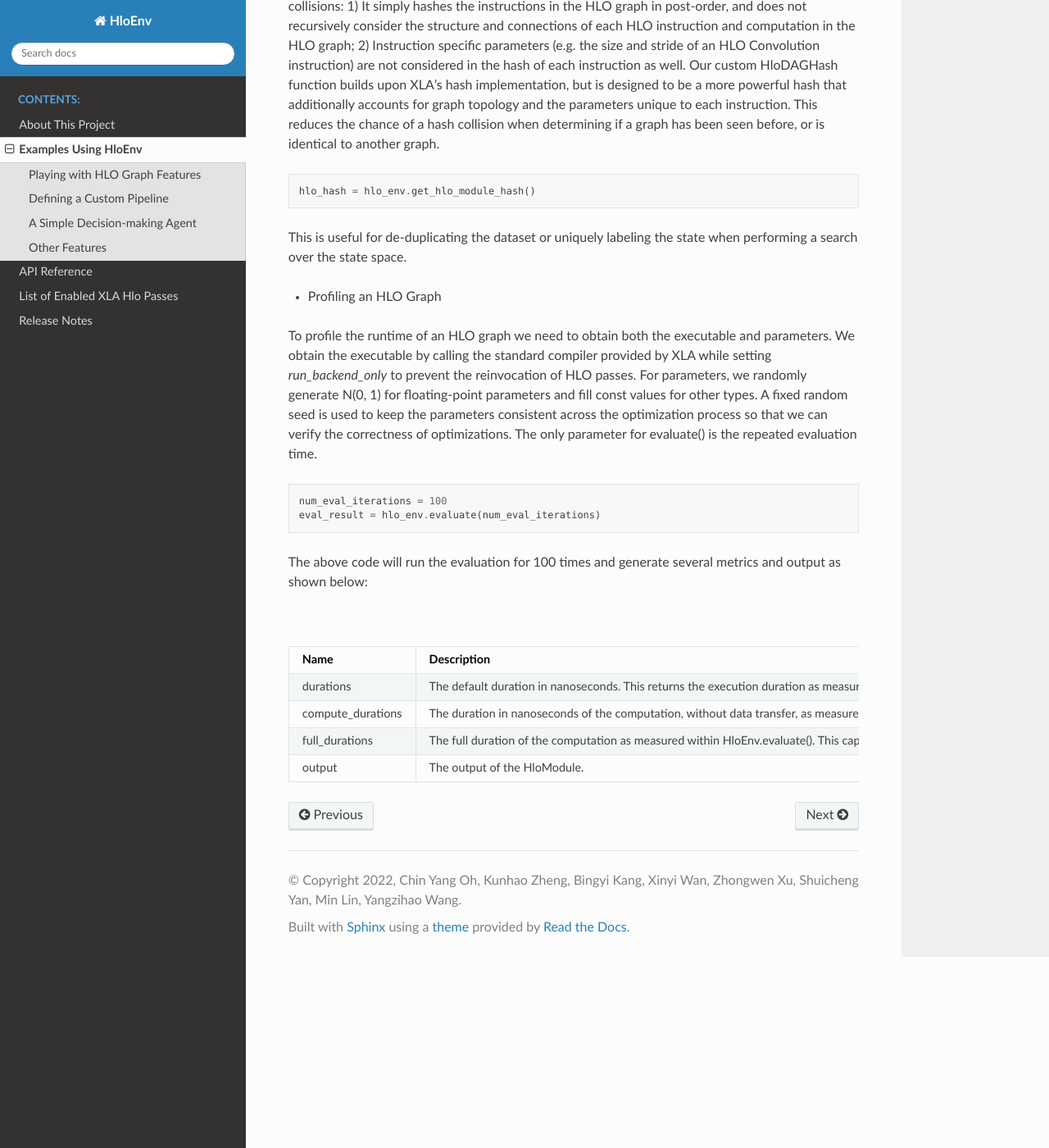
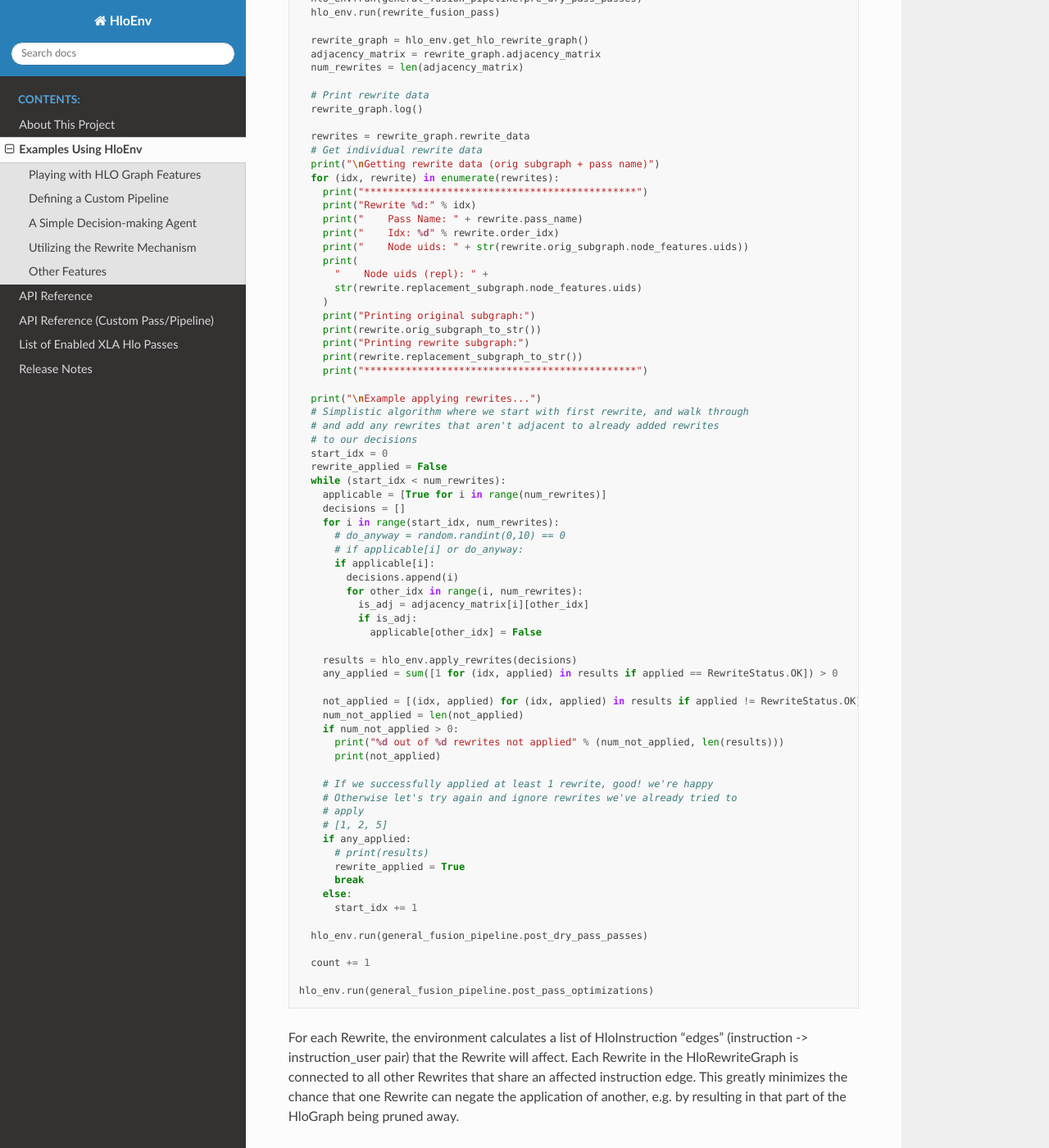
Before and after one commit to sail-sg/hloenv, a Sphinx documentation site: the page built from docs/examples.rst, in a window 1280 px wide and 1400 px high, scrolled down 7264 px. Shown: the whole window at 82% size. Built offline with Sphinx 7.4.7 and the Read the Docs theme 2.0.0, drawn with Linux system fonts in a browser that asks for light colours; some of the changed text lies outside the part shown.

Commit message:
Add documentation for rewrite mechanism

```diff
--- a/docs/conf.py
+++ b/docs/conf.py
@@ -228,7 +228,9 @@ def setup(app):
     hloenv.HloPass.__module__ = 'hloenv'
     hloenv.GpuBackend.__name__ = 'GpuBackend'
     hloenv.EvaluationResult.__name__ = 'EvaluationResult'
-
+    hloenv.RewriteStatus.__name__ = 'RewriteStatus'
+    hloenv.HloRewriteGraph.__name__ = 'HloRewriteGraph'
+    hloenv.Rewrite.__name__ = 'Rewrite'
 
     app.connect('autodoc-process-docstring', process_docstring)
     app.connect('autodoc-process-signature', process_signature)
--- a/docs/examples.rst
+++ b/docs/examples.rst
@@ -220,6 +220,8 @@ To convert a pass into a `dry pass` we wrap it in an :class:`~hloenv.AltPipeline
   # Adding a pass directly to an AltPipeline
   fusion_pipeline_post_dry.add_pass(HloPass.HloDCE())
 
+Similarly to make use of the Rewrite mechanism in stead of Alternatives, you can wrap it in :class:`~hloenv.RewritePipeline`. All rewrites performed by a RewritePipline are captured as subgraph Rewrites.
+
 A sample General Fusion Pipeline can be found in `examples/general_fusion_pipeline.py` which contains the full XLA optimization pipeline, except we replace the vertical fusion pipeline with our custom General Fusion pass.
 
 A Simple Decision-making Agent
@@ -353,6 +355,132 @@ To output an action, we implement the `argmax_sample` to choose the operand with
 
 The full-size code can be found `here <https://github.com/sail-sg/hloenv/blob/hloenv-refactor-open/examples/uniform_policy.py>`__.
 
+Utilizing the Rewrite Mechanism
+------------------------------
+
+Here we demonstrate how to utilize the Rewrite mechanism instead of the Alternative Graph to capture pass rewrites and selectively apply them. The steps are similar to the above example using Alternative based "Dry Passes", except we switch to using a :class:`RewritePipeline` to wrap the pass/passes instead of an :class:`AltPipeline`.
+
+.. code-block:: python
+
+  from general_fusion_pipeline import GeneralFusionPipeline
+  from hloenv import RewritePipeline, HloEnv, HloPass, Pass, Pipeline
+
+  hlo_env = HloEnv(hlo_path, "gpu")
+  general_fusion_pipeline = GeneralFusionPipeline(hlo_env)
+  rewrite_fusion_pass = RewritePipeline(Pass(HloPass.GeneralFusion(),))
+
+The code of the optimization loop looks like this:
+
+.. code-block:: python
+
+  hlo_env.run(general_fusion_pipeline.pre_pass_optimizations)
+
+  rewrite_applied = True
+  count = 0
+  while rewrite_applied:
+    hlo_env.run(general_fusion_pipeline.pre_dry_pass_passes)
+    hlo_env.run(rewrite_fusion_pass)
+
+    rewrite_graph = hlo_env.get_hlo_rewrite_graph()
+    adjacency_matrix = rewrite_graph.adjacency_matrix
+    num_rewrites = len(adjacency_matrix)
+
+    # Print rewrite data
+    rewrite_graph.log()
+
+    rewrites = rewrite_graph.rewrite_data
+    # Get individual rewrite data
+    print("\nGetting rewrite data (orig subgraph + pass name)")
+    for (idx, rewrite) in enumerate(rewrites):
+      print("**********************************************")
+      print("Rewrite %d:" % idx)
+      print("    Pass Name: " + rewrite.pass_name)
+      print("    Idx: %d" % rewrite.order_idx)
+      print("    Node uids: " + str(rewrite.orig_subgraph.node_features.uids))
+      print(
+        "    Node uids (repl): " +
+        str(rewrite.replacement_subgraph.node_features.uids)
+      )
+      print("Printing original subgraph:")
+      print(rewrite.orig_subgraph_to_str())
+      print("Printing rewrite subgraph:")
+      print(rewrite.replacement_subgraph_to_str())
+      print("**********************************************")
+
+    print("\nExample applying rewrites...")
+    # Simplistic algorithm where we start with first rewrite, and walk through
+    # and add any rewrites that aren't adjacent to already added rewrites
+    # to our decisions
+    start_idx = 0
+    rewrite_applied = False
+    while (start_idx < num_rewrites):
+      applicable = [True for i in range(num_rewrites)]
+      decisions = []
+      for i in range(start_idx, num_rewrites):
+        # do_anyway = random.randint(0,10) == 0
+        # if applicable[i] or do_anyway:
+        if applicable[i]:
+          decisions.append(i)
+          for other_idx in range(i, num_rewrites):
+            is_adj = adjacency_matrix[i][other_idx]
+            if is_adj:
+              applicable[other_idx] = False
+
+      results = hlo_env.apply_rewrites(decisions)
+      any_applied = sum([1 for (idx, applied) in results if applied == RewriteStatus.OK]) > 0
+
+      not_applied = [(idx, applied) for (idx, applied) in results if applied != RewriteStatus.OK]
+      num_not_applied = len(not_applied)
+      if num_not_applied > 0:
+        print("%d out of %d rewrites not applied" % (num_not_applied, len(results)))
+        print(not_applied)
+
+      # If we successfully applied at least 1 rewrite, good! we're happy
+      # Otherwise let's try again and ignore rewrites we've already tried to
+      # apply
+      # [1, 2, 5]
+      if any_applied:
+        # print(results)
+        rewrite_applied = True
+        break
+      else:
+        start_idx += 1
+
+    hlo_env.run(general_fusion_pipeline.post_dry_pass_passes)
+
+    count += 1
+
+  hlo_env.run(general_fusion_pipeline.post_pass_optimizations)
+
+For each Rewrite, the environment calculates a list of HloInstruction "edges" (instruction -> instruction_user pair) that the Rewrite will affect. Each Rewrite in the HloRewriteGraph is connected to all other Rewrites that share an affected instruction edge. This greatly minimizes the chance that one Rewrite can negate the application of another, e.g. by resulting in that part of the HloGraph being pruned away.
+
+The result of the application of a series of rewrites, is a list of (rewrite_idx, rewrite_status) tuples. If rewrite_status == HloEnv.RewriteStatus.OK, the rewrite has been successfully applied. See the table below for a description of all possible rewrite application statuses.
+
+.. list-table:: **Rewrite Status**
+    :widths: 42 42
+    :header-rows: 1
+
+    * - Enum Name
+      - Description
+
+    * - OK
+      - Rewrite was successfully applied.
+
+    * - ADJACENCY
+      - Rewrite was not applied as it is adjacent (i.e. shares affected edges with another applied Rewrite).
+
+    * - CYCLE
+      - Rewrite was not applied as it generated a cycle in the graph.
+
+    * - PRUNED
+      - Rewrite was applied, but eventually pruned out, likely due to other rewrites being applied.
+
+    * - ORIG_INST_DELETED
+      - Rewrite could not be applied as original instruction has been deleted. This should not occur.
+
+    * - ALREADY_APPLIED
+      - Rewrite not applied as it has already been applied
+
 Other Features
 --------------
 
--- a/docs/index.rst
+++ b/docs/index.rst
@@ -9,6 +9,7 @@ HloEnv - A Graph Rewrite Environment for Deep Learning Compiler Optimization Res
    intro
    examples
    reference
+   reference_pass
    xla_passes
    release_notes
 
--- a/hloenv/__init__.py
+++ b/hloenv/__init__.py
@@ -23,6 +23,8 @@ from .python.py_hlo_env import Pass  # noqa F401,F403
 from .python.py_hlo_env import GpuBackend  # noqa F401,F403
 from .python.py_hlo_env import EvaluationResult  # noqa F401,F403
 from .python.py_hlo_env import RewriteStatus  # noqa F401,F403
+from .python.py_hlo_env import HloRewriteGraph  # noqa F401,F403
+from .python.py_hlo_env import Rewrite  # noqa F401,F403
 from .python.py_hlo_env import hlo_pass as HloPass
 
 __all__ = [
@@ -32,6 +34,8 @@ __all__ = [
   "AltPipeline",
   "RewritePipeline",
   "RewriteStatus",
+  "HloRewriteGraph",
+  "Rewrite",
   "Pipeline",
   "Pass",
   "HloPass",
```
Also changed, not shown: docs/reference.rst (+20 -2 lines), docs/reference_pass.rst (added, +17 -0 lines), 3 other files.
